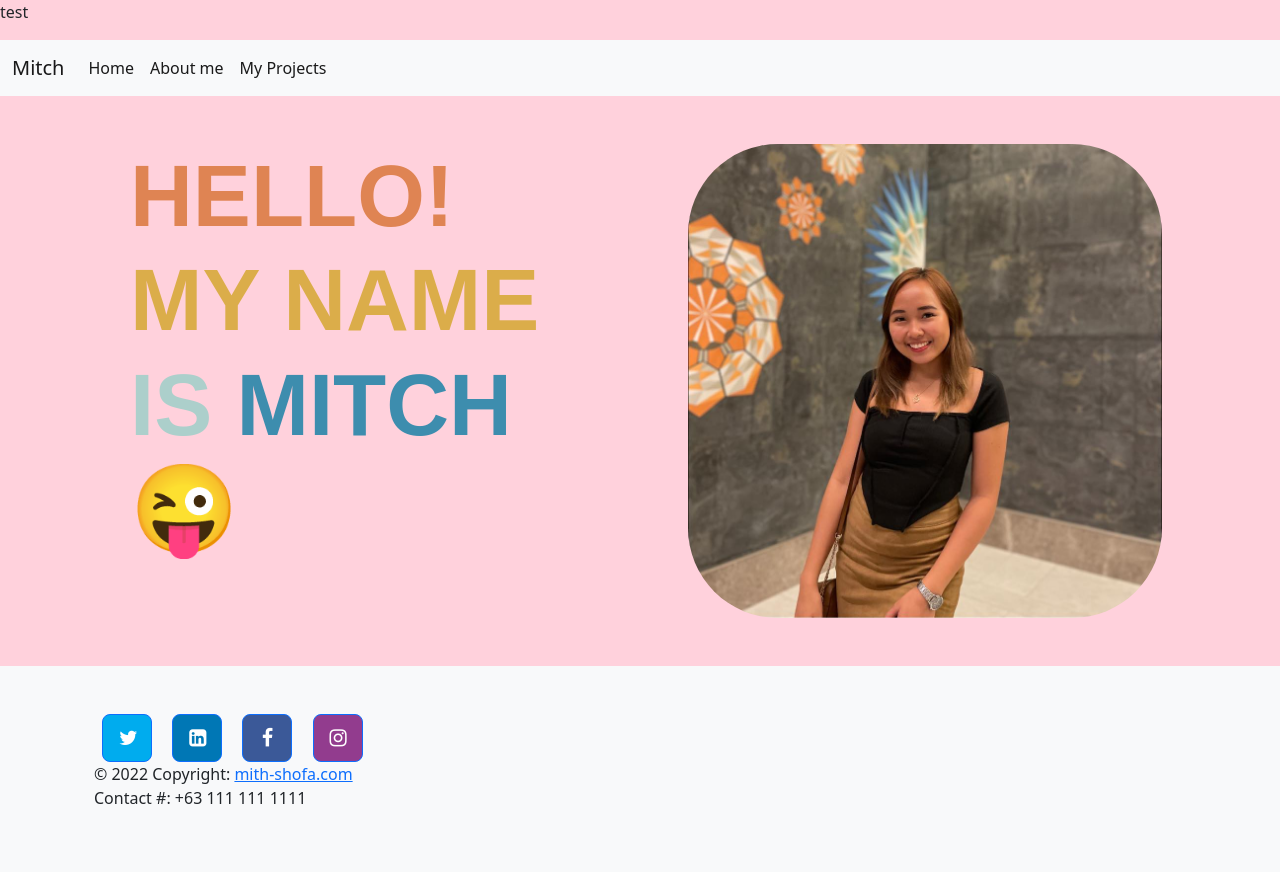
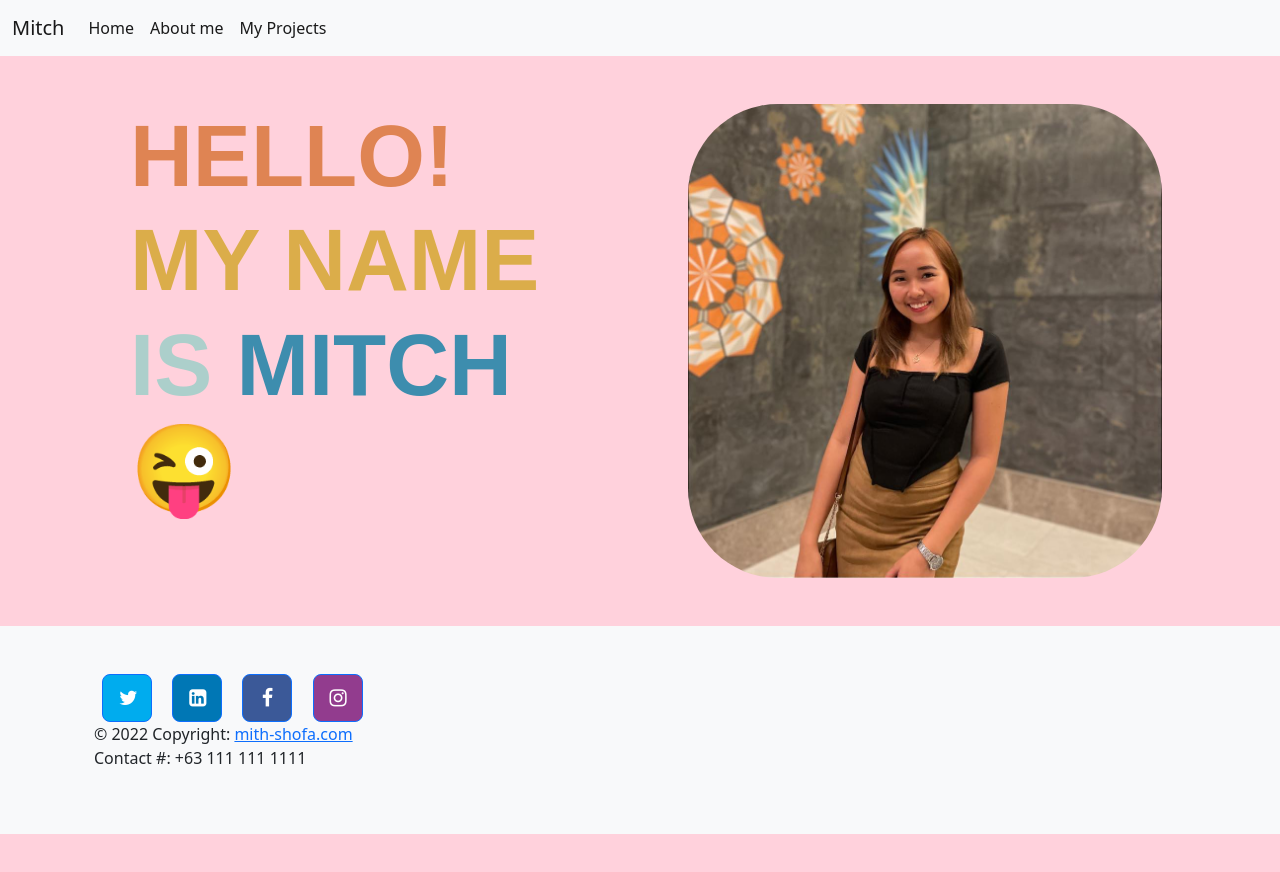
Before and after one commit to TonSalingua/mitch-shofa, a plain HTML site: page index.html in a window 1280 px wide. After the commit the page ends 834 px from the top, so only its background shows below. Drawn offline with nearby package versions, Linux system fonts and the light colour scheme.

Commit message:
commit22

```diff
--- a/index.html
+++ b/index.html
@@ -16,9 +16,7 @@
 </head>
 <body>
 <!-- test -->
-<div class="test">
-  <p>test</p>
-</div>
+
 
 
     <!-- navbar -->
```
